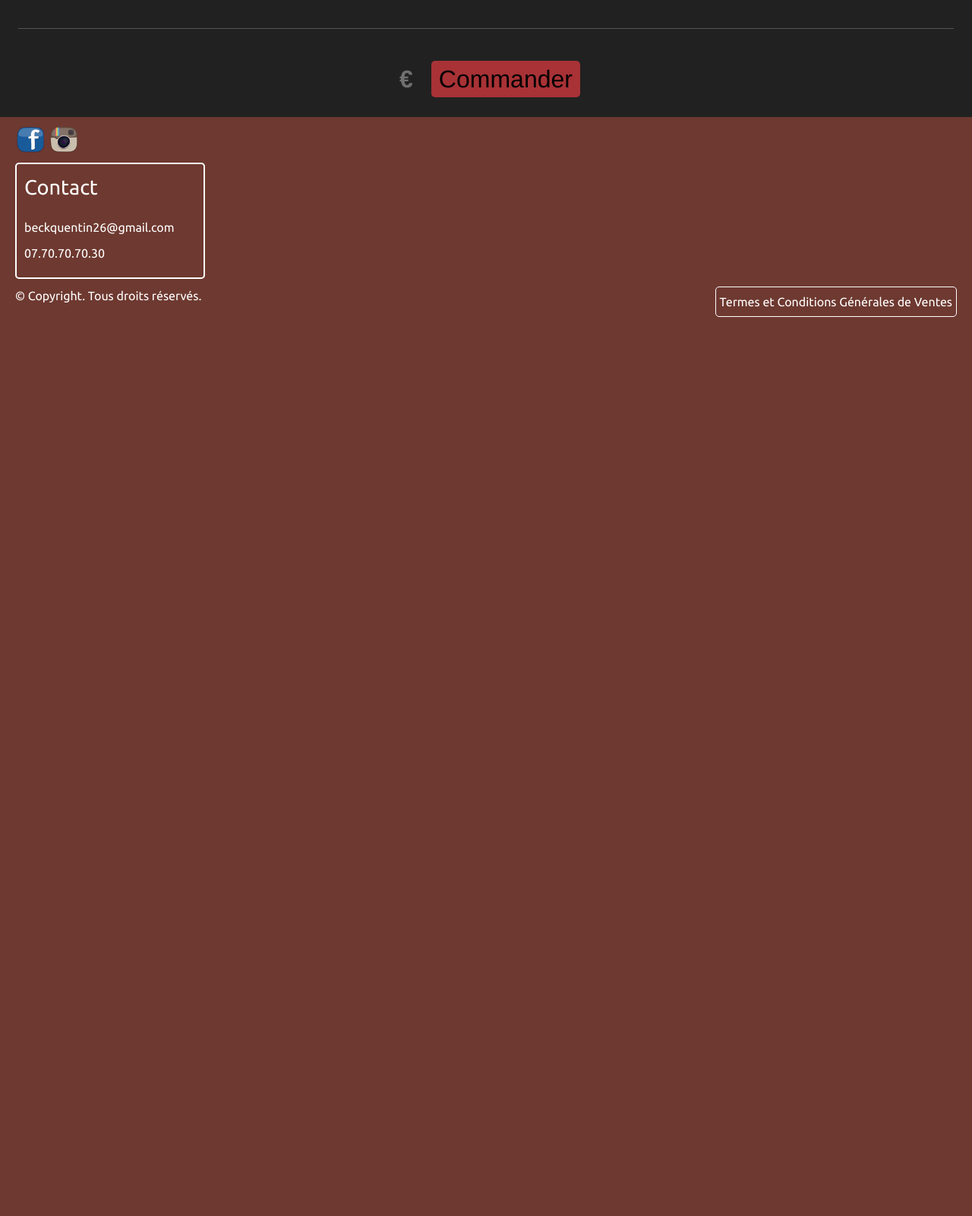
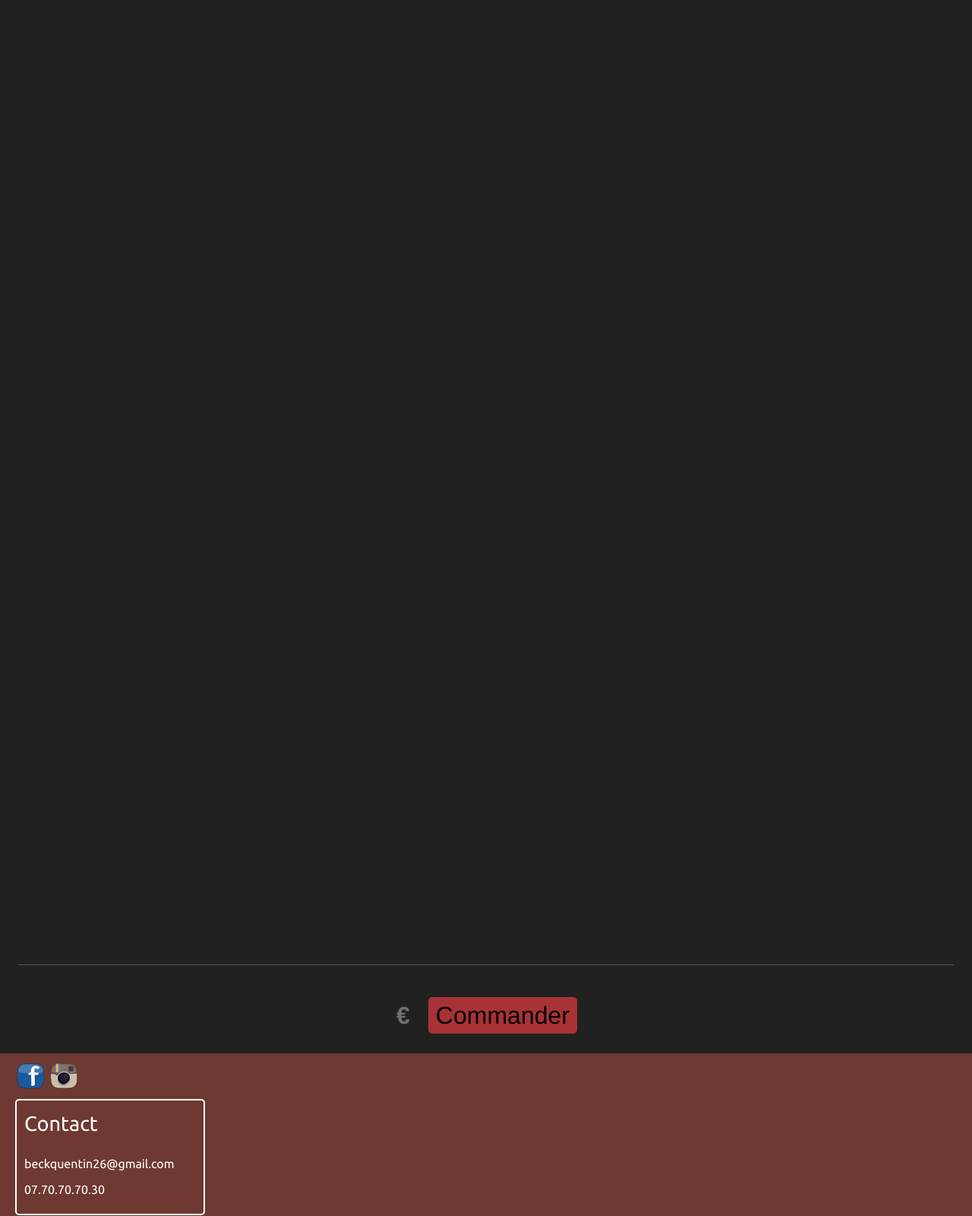
Before and after one commit to BECKQuentin/Sculpture-with-Symfony, a Symfony app: template templates/article/index.html.twig in a window 1280 px wide. Shown: the top 1600 px of the page at 76% size. Before the commit the page ends 417 px from the top, so only its background shows below. Run offline with Twig, Linux system fonts and the light colour scheme; the template is opened without the code that fills it, so the values that code supplies are empty; some libraries are stand-ins or nearby versions.

Commit message:
'ArticleView'

```diff
--- a/public/css/styles.css
+++ b/public/css/styles.css
@@ -440,7 +440,7 @@
   width: 100%;
 }
 .article img:hover {
-  animation: growUp 0.8s;
+  animation: growUpp 0.8s forwards;
   cursor: pointer;
 }
 .prix {
@@ -473,25 +473,25 @@
   cursor: pointer;
 }
 /*-Vue Article-*/
-.vue_photo {
-  width: 50%;
-  display: flex;
-  justify-content: center;
+.vue_article {
+  width: 250%;
 }
-.vue_photo img {
+.vue_article img {
   width: 80%;
+  padding: 10px;
 }
-.vue_photo_miniature {
+.vue_article_miniature {
   width: 50%;
   display: flex;
   justify-content: start;
   align-items: flex-start;
   flex-wrap: wrap;
 }
-.vue_photo_miniature a:hover {
+.vue_article_miniature:hover {
+  cursor: pointer;
   animation: growUp 1s forwards;
 }
-.vue_photo_miniature_cadre {
+.vue_article_miniature_cadre {
   width: 250px;
   height: 250px;
   padding: 10px;
@@ -725,7 +725,6 @@
   left: 0;
   right: 0;
   bottom: 0;
-  background-color: white;
 }
 .img-ratio > .img > img {
   height: 100%;
--- /dev/null
+++ b/public/js/article.js
@@ -0,0 +1,16 @@
+$(function(){
+
+    var getArticleImage;
+
+    /////////////////Article//////////////////
+    $('.vue_article_miniature').click(function() {
+
+        getArticleImage = $(this).data('getArticleImage');
+
+        console.log(getArticleImage);
+
+        $('.vue_article_return img').attr('src', getArticleImage);
+
+    })
+
+})//Jquery
--- a/src/Controller/ArticleController.php
+++ b/src/Controller/ArticleController.php
@@ -30,8 +30,8 @@
                 'article' => $article
             ]);
         } else {
-            $this->addFlash('Warning', 'Veuillez vous inscire');
-            return $this->redirectToRoute('app_register');
+            $this->addFlash('danger', 'Veuillez vous connecter ou vous inscrire');
+            return $this->redirectToRoute('app_login');
         }
     }
 }
--- a/templates/article/_articleButton.html.twig
+++ b/templates/article/_articleButton.html.twig
@@ -1,6 +1,6 @@
 {% if is_granted('ROLE_ADMIN') %}
 	<div class="d-flex">
-        <a class="me-1 btn btn-primary"href="{{ path('update_article', {id: article.id}) }}">
+		<a class="me-1 btn btn-primary" href="{{ path('update_article', {id: article.id}) }}">
 			<i class="fas fa-pen"></i>
 		</a>
 		<a class="me-1 btn btn-danger" href="{{ path('delete_article', {id: article.id}) }}" onclick="return confirm('Etes vous sûr de vouloir supprimer cet article ?')">
@@ -8,7 +8,7 @@
 		</a>
 	</div>
 {% else %}
-    <div class="achat_btn">
+	<div class="achat_btn pe-2">
 		<a href="{{ path('command_article', {id: article.id}) }}">
 			<button>
 				Commander
--- a/templates/article/index.html.twig
+++ b/templates/article/index.html.twig
@@ -7,32 +7,29 @@
 	<div class="container">
 		<div class="d-flex justify-content-center">
 
-			<div class="vue_photo">
+			<div class="vue_article">
+				<div class="img-ratio" style="--ratio:100%;">
+					<div class="img vue_article_return">
 						{% for img in article.images %}
 							{% if loop.first %}
-						<div class="img-ratio" style="--ratio:100%;">
-							<div class="img p-2">
-								<img class="d-block w-100" src="{{ img|image }}" alt="image de">
-							</div>
-						</div>
+								<img class="d-block w-100" src="{{ img|image }}" alt="">
 							{% endif %}
 						{% endfor %}
 					</div>
+				</div>
+			</div>
 
-			<div class="vue_photo_miniature">
 			{% for img in article.images %}
-					<a href="">
-						<div class="vue_photo_miniature_cadre" {#data-article-image="{{ article|image }}"#}>
+				<div class="vue_article_miniature" data-get-article-image="{{ img|image }}">
+					<div class="vue_article_miniature_cadre">
 						<div class="img-ratio" style="--ratio:80%;">
-								<div class="img ">
+							<div class="img">
 								<img src="{{ img|image }}" alt="image de {{article.title}}">
 							</div>
 						</div>
 					</div>
-					</a>
+				</div>
 			{% endfor %}
-			</div>
-
 
 		</div>
 
--- a/templates/base.html.twig
+++ b/templates/base.html.twig
@@ -3,19 +3,26 @@
 	{% set route_name = app.request.attributes.get('_route') %}
 	<head>
 		<meta charset="UTF-8">
-        <title>{% block title %}BECK Quentin{% endblock %}</title>
+		<title>
+			{% block title %}BECK Quentin
+			{% endblock %}
+		</title>
 		{# Run `composer require symfony/webpack-encore-bundle`
 		           and uncomment the following Encore helpers to start using Symfony UX #}
 		{% block stylesheets %}
 			{# Bootstrap #}
-            <link href="https://cdn.jsdelivr.net/npm/bootstrap@5.0.0-beta2/dist/css/bootstrap.min.css" rel="stylesheet" integrity="sha384-BmbxuPwQa2lc/FVzBcNJ7UAyJxM6wuqIj61tLrc4wSX0szH/Ev+nYRRuWlolflfl" crossorigin="anonymous">
+			<link
+			href="https://cdn.jsdelivr.net/npm/bootstrap@5.0.0-beta2/dist/css/bootstrap.min.css" rel="stylesheet" integrity="sha384-BmbxuPwQa2lc/FVzBcNJ7UAyJxM6wuqIj61tLrc4wSX0szH/Ev+nYRRuWlolflfl" crossorigin="anonymous">
 			<!--Font-Fmaily-->
 			<link rel="preconnect" href="https://fonts.gstatic.com">
-            <link href="https://fonts.googleapis.com/css2?family=Ubuntu&display=swap" rel="stylesheet">
+			<link
+			href="https://fonts.googleapis.com/css2?family=Ubuntu&display=swap" rel="stylesheet">
 			<!--Font Awesome-->
-            <link rel="stylesheet" href="https://cdnjs.cloudflare.com/ajax/libs/font-awesome/5.15.1/css/all.min.css" integrity="sha512-+4zCK9k+qNFUR5X+cKL9EIR+ZOhtIloNl9GIKS57V1MyNsYpYcUrUeQc9vNfzsWfV28IaLL3i96P9sdNyeRssA==" crossorigin="anonymous" />
+			<link
+			rel="stylesheet" href="https://cdnjs.cloudflare.com/ajax/libs/font-awesome/5.15.1/css/all.min.css" integrity="sha512-+4zCK9k+qNFUR5X+cKL9EIR+ZOhtIloNl9GIKS57V1MyNsYpYcUrUeQc9vNfzsWfV28IaLL3i96P9sdNyeRssA==" crossorigin="anonymous"/>
 			<!--FAVICON-->
-            <link rel="icon" type="image/png" href="{{ asset('img/icons/favicon.ico') }}" />
+			<link
+			rel="icon" type="image/png" href="{{ asset('img/icons/favicon.ico') }}"/>
 			<!--CSS-->
 			<link rel="stylesheet" href="{{asset('css/styles.css')}}">
 		{% endblock %}
@@ -33,10 +40,7 @@
 				{% include "base/_flash.html.twig" %}
 			</div>
 
-            {% block body %}
-
-
-            {% endblock %}
+			{% block body %}{% endblock %}
 		</div>
 
 
@@ -47,10 +51,10 @@
 			<script src="https://cdn.jsdelivr.net/npm/@popperjs/core@2.6.0/dist/umd/popper.min.js" integrity="sha384-KsvD1yqQ1/1+IA7gi3P0tyJcT3vR+NdBTt13hSJ2lnve8agRGXTTyNaBYmCR/Nwi" crossorigin="anonymous"></script>
 			<script src="https://cdn.jsdelivr.net/npm/bootstrap@5.0.0-beta2/dist/js/bootstrap.min.js" integrity="sha384-nsg8ua9HAw1y0W1btsyWgBklPnCUAFLuTMS2G72MMONqmOymq585AcH49TLBQObG" crossorigin="anonymous"></script>
 			{# JQuery #}
-            <script src="https://code.jquery.com/jquery-3.5.1.min.js" integrity="sha256-9/aliU8dGd2tb6OSsuzixeV4y/faTqgFtohetphbbj0=" crossorigin="anonymous">
-            </script>
+			<script src="https://code.jquery.com/jquery-3.5.1.min.js" integrity="sha256-9/aliU8dGd2tb6OSsuzixeV4y/faTqgFtohetphbbj0=" crossorigin="anonymous"></script>
 			{# Own App #}
 			<script src="{{ asset('js/app.js') }}"></script>
+			<script src="{{ asset('js/article.js') }}"></script>
 		{% endblock %}
 	</body>
 </html>
--- a/templates/boutique/_articleCard.html.twig
+++ b/templates/boutique/_articleCard.html.twig
@@ -3,21 +3,19 @@
 		<div class="article">
 			<div class="article_photo">
 
-				<div id="carouselArticle" class="carousel slide" data-ride="carousel">
+				<div id="carouselArticle" class="carousel slide" data-bs-ride="carousel" data-bs-interval="1900">
 					<div class="carousel-inner">
-
 						{% for img in article.images %}
 							<div class="carousel-item {% if loop.first %} active {% endif %} ">
 								<a href="{{ path('article', {id: article.id}) }}">
 									<div class="img-ratio" style="--ratio:100%;">
-										<div class="img p-2">
+										<div class="img">
 											<img class="d-block w-100" src="{{ img|image }}" alt="image de">
 										</div>
 									</div>
 								</a>
 							</div>
 						{% endfor %}
-
 					</div>
 				</div>
 
```
Also changed, not shown: src/Controller/ConexionController.php (deleted, +0 -20 lines), src/Repository/ArticleRepository.php (+10 -17 lines), templates/conexion/index.html.twig (deleted, +0 -11 lines), public/js/app.js. Lines whose indentation alone changed are shown as unchanged.
